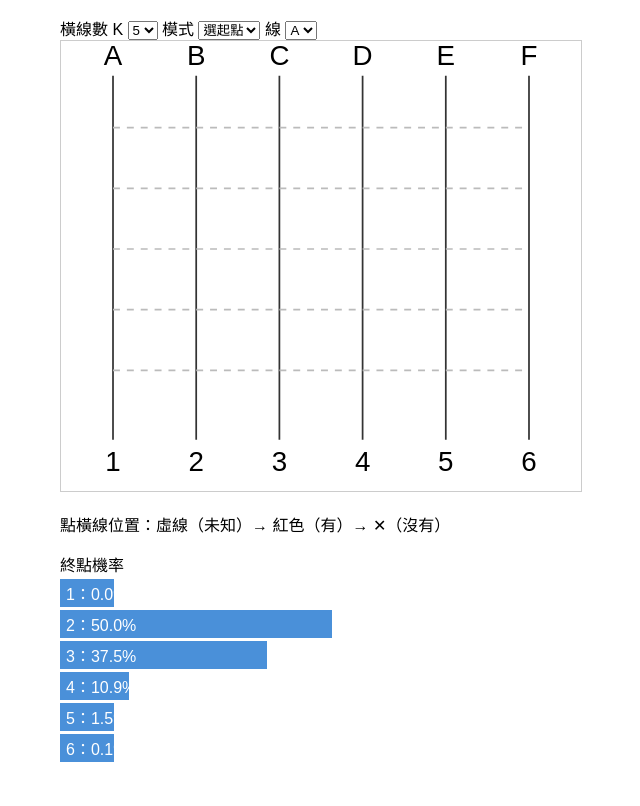
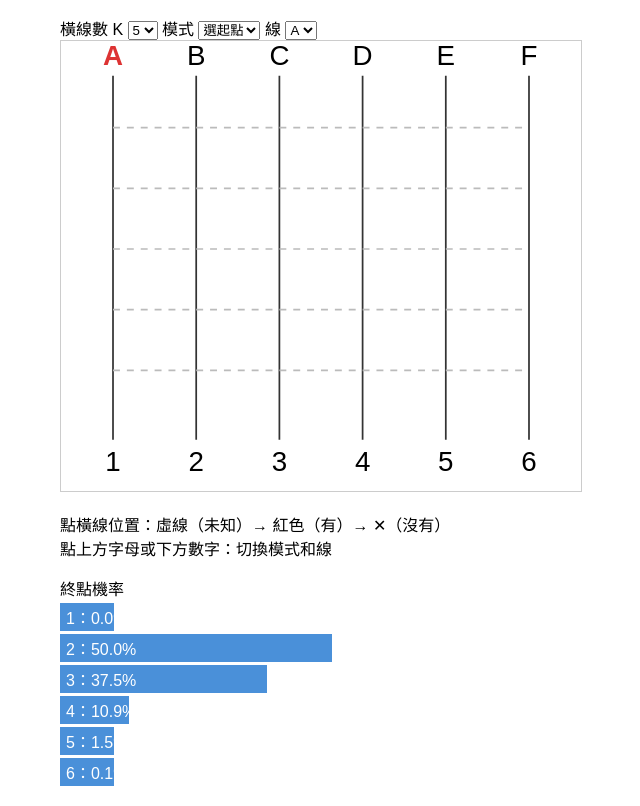
Before and after one commit to TheNoobDice/amidakuji-predictor, a plain HTML site: page web/index.html in a window 1280 px wide. Shown: the part 50-856 px from the top of the page, without its empty margins (320-960 px from the left). Before the commit the page ends 832 px from the top, so only its background shows below. Drawn offline with Linux system fonts and the light colour scheme.

Commit message:
feat(web): click labels to select mode and line - Claude

```diff
--- a/web/index.html
+++ b/web/index.html
@@ -16,7 +16,7 @@
 <label>模式 <select id="mode"><option value="f">選起點</option><option value="b">選終點</option></select></label>
 <label>線 <select id="pick"></select></label>
 <svg id="svg" viewBox="0 0 300 260"></svg>
-<p>點橫線位置：虛線（未知）→ 紅色（有）→ ✕（沒有）</p>
+<p>點橫線位置：虛線（未知）→ 紅色（有）→ ✕（沒有）<br>點上方字母或下方數字：切換模式和線</p>
 <div id="out"></div>
 <script>
 const N = 6, H = 5;
@@ -76,12 +76,21 @@ function tap(r, i) {
   update();
 }
 
+function choose(mode, i) {
+  $("mode").value = mode;
+  fillPick();
+  $("pick").value = i;
+  update();
+}
+
 function update() {
   let s = "";
   for (let i = 0; i < N; i++) {
+    const fwd = $("mode").value === "f", sel = +$("pick").value === i;
+    const topOn = fwd && sel, botOn = !fwd && sel;
     s += `<line x1="${X(i)}" y1="20" x2="${X(i)}" y2="230" stroke="#333"/>`;
-    s += `<text x="${X(i)}" y="14" text-anchor="middle">${START_LABELS[i]}</text>`;
-    s += `<text x="${X(i)}" y="248" text-anchor="middle">${i + 1}</text>`;
+    s += `<text class="slot" onclick="choose('f',${i})" x="${X(i)}" y="14" text-anchor="middle" fill="${topOn ? "#d33" : "#000"}" font-weight="${topOn ? "bold" : "normal"}">${START_LABELS[i]}</text>`;
+    s += `<text class="slot" onclick="choose('b',${i})" x="${X(i)}" y="248" text-anchor="middle" fill="${botOn ? "#d33" : "#000"}" font-weight="${botOn ? "bold" : "normal"}">${i + 1}</text>`;
   }
   for (let r = 0; r < H; r++) for (let i = 0; i < N - 1; i++) {
     const v = known[r][i], y = Y(r);
```
